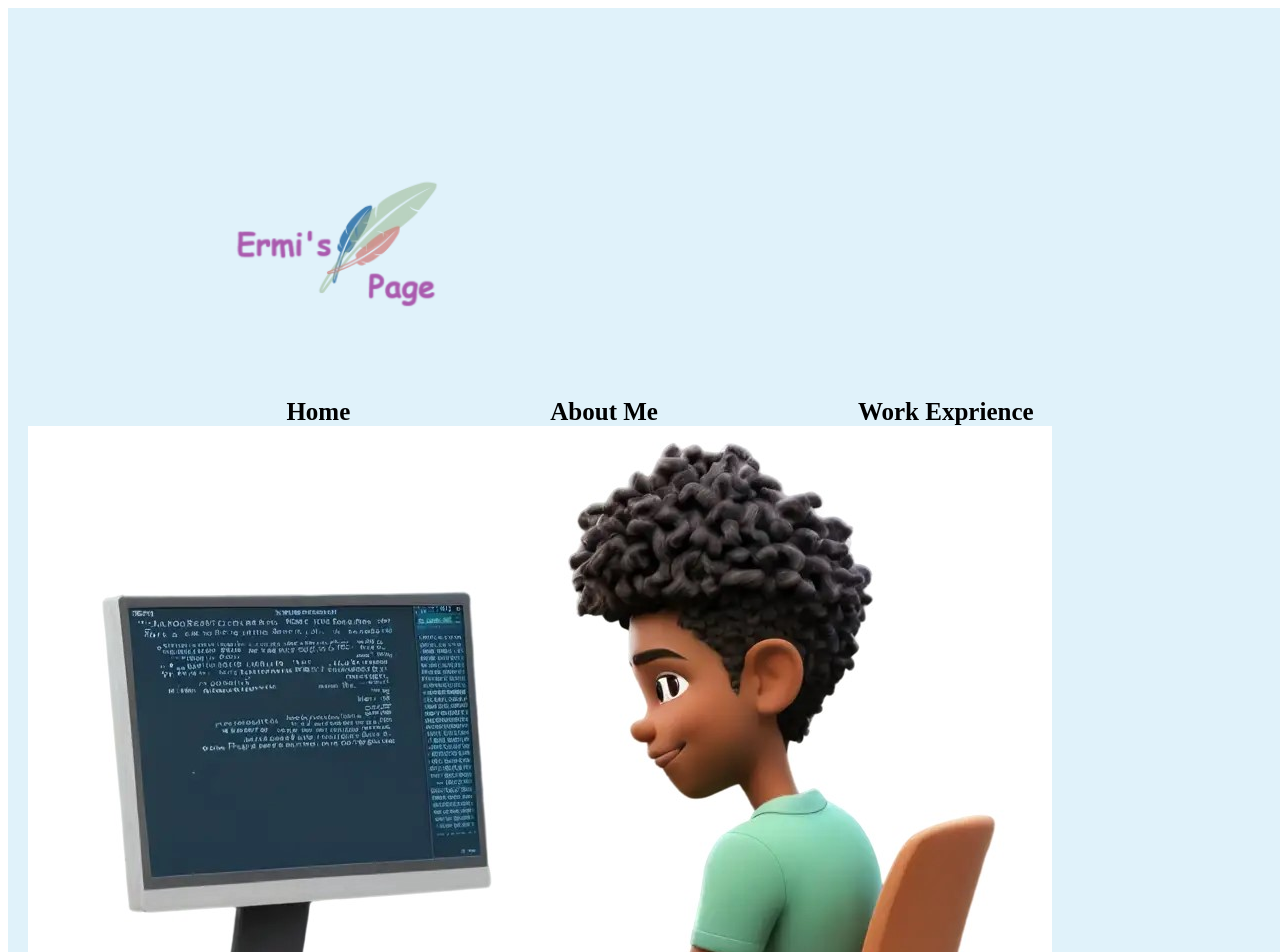
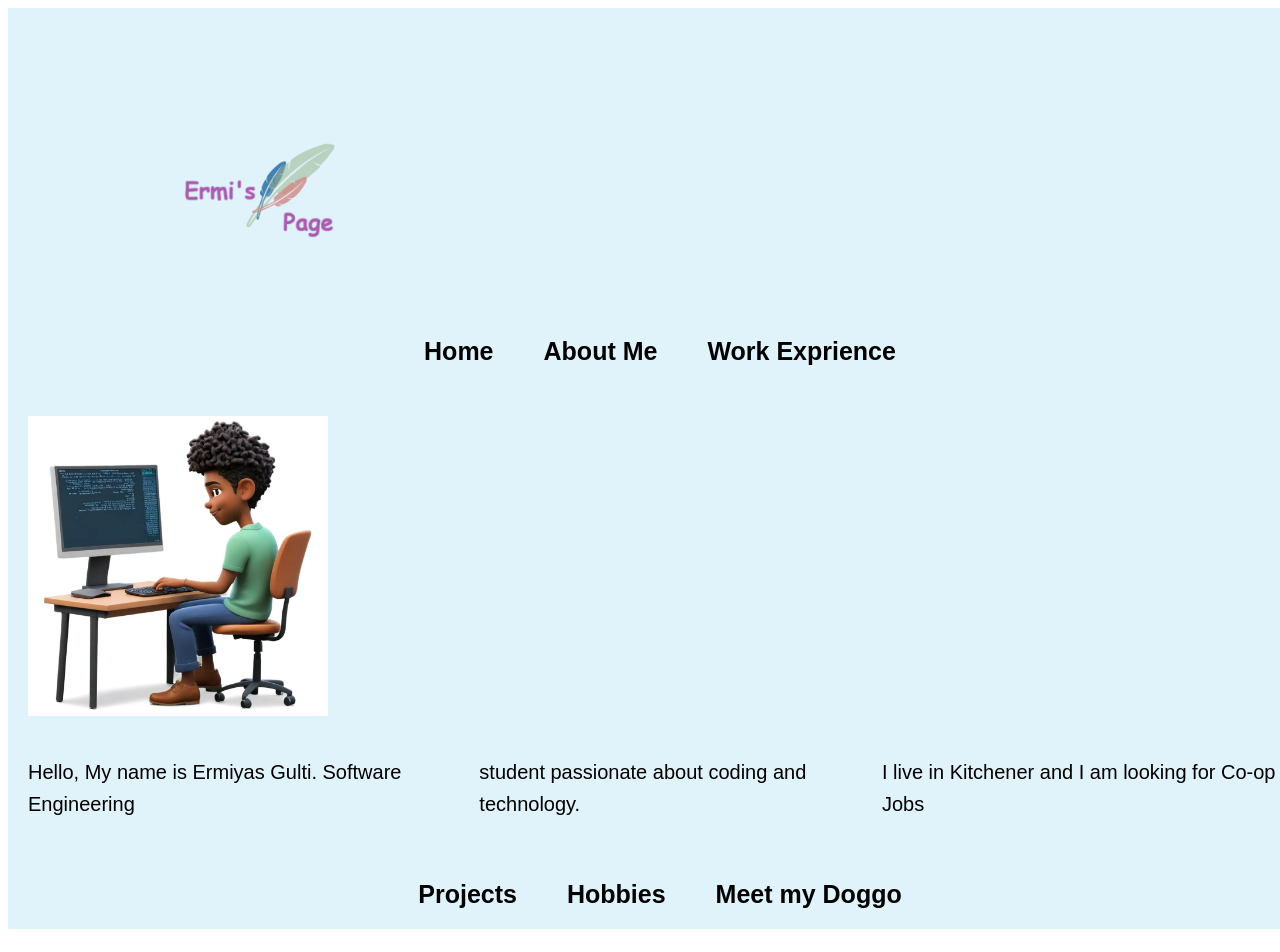
Before and after one commit to Ermiyas9/PersonalPortfolio, a React (Create React App) app in the folder reactapp/: page / in a window 1280 px wide. Shown: the top 952 px of the page. Built offline with nearby package versions, Linux system fonts and the light colour scheme.

Commit message:
Modified a few of css styles.

```diff
--- a/reactapp/src/App.css
+++ b/reactapp/src/App.css
@@ -1,58 +1,90 @@
+/* Container for the entire app */
 .app-container {
   width: 100%;
   padding: 20px;
   background-color: #e0f2fa;
 }
 
-.logo-nav-container {
-  flex: 0 0 auto;
-
+/* Logo and navigation container */
+.headerNavLink {
+  display: flex;
+  justify-content: center;
   align-items: center;
-  padding: 30px 10;
+  padding: 30px 10px;
+  gap: 200px;
 }
 
+/* Logo container */
 .logo {
   flex: 0;
-  margin-right: 0px;
 }
 
+/* Logo image size */
 .logo img {
-  width: 800px; /* logo size */
+  width: 600px;
 }
 
-.nav-links-container {
+/* Navigation links container */
+.headerNavLink {
   display: flex;
   justify-content: center;
-  gap: 200px;
+  font-family: 'Poppins', sans-serif;
+  gap: 50px;
   margin: 0;
 }
 
-
+/* Styling for navigation links */
 .nav-link {
   color: #000000;
-  font-weight: Bold;
+  font-weight: bold;
+  font-family: 'Poppins', sans-serif;
   font-size: 25px;
   text-decoration: none;
   transition: color 0.3s ease;
 }
 
+/* Hover effect for navigation links */
 .nav-link:hover {
   color: #007BFF;
 }
 
-.contentImage{
-  flex: 0;
-  margin-right: 0px;
-
-
+/* Container for content image */
+.contentImage {
+  display: flex;
+  justify-content: left;
+  margin: 20px auto;
 }
 
+.contentImage img {
+  width: 300px;
+  height: auto;
+}
 
+/* Center text content below the image */
+.midParagraphTxt {
+  display: flex;
+  justify-content: center;
+  font-family: 'Poppins', sans-serif;
+  font-size: 20px;
+  line-height: 1.6;
+  margin-top: 20px;
+}
+
+/* Footer links container */
+.footerNavLink {
+  display: flex;
+  justify-content: center;
+  gap: 50px;
+  margin-top: 40px;
+}
+
+/* Page content container */
 .page-content {
   padding: 40px;
+  font-family: 'Poppins', sans-serif;
   font-size: 20px;
   line-height: 1.6;
   text-align: center;
   margin: 0 auto;
-  max-width: 800px;
+  max-width: 600px;
 }
--- a/reactapp/src/components/MainPage.js
+++ b/reactapp/src/components/MainPage.js
@@ -1,7 +1,7 @@
 import React from 'react';
 import { Link } from 'react-router-dom';
 import logo from '../images/inkblog1.png';
-import logo1 from '../images/contentImage.jpg';
+import contentImage from '../images/contentImage.jpg';
 
 
 
@@ -11,7 +11,6 @@ import '../App.css';
 function App() {
   return (
     <div className="app-container">
-      <div className="logo-nav-container">
 
         {/* Logo Image */}
         <div className="logo">
@@ -19,36 +18,30 @@ function App() {
         </div>
 
         {/* Navigation Links */}
-        <div className="nav-links-container">
+        <div className="headerNavLink">
           <Link to="/Home" className="nav-link">Home</Link>
           <Link to="/AboutMe" className="nav-link">About Me</Link>
           <Link to="/Exprience" className="nav-link">Work Exprience</Link>
         </div>
-      </div>
 
       {/* Page Content */}
-
         <div className="contentImage">
-          <img src={logo1} alt="Logo1" />
-
-
-
-        <p>Hello, My name is Ermiyas Gulti.  Software Engineering</p>
-        <p>student passionate about coding and technology.</p>
-        <p>I live in Kitchener and I am looking for Co-op Jobs</p>
+          <img src={contentImage} alt="contentImage" />
         </div>
 
-
+        <div className="midParagraphTxt">
+          <p>Hello, My name is Ermiyas Gulti.  Software Engineering</p>
+          <br /> {/* Correct usage of <br /> */}
+          <p>student passionate about coding and technology.</p>
+          <p>I live in Kitchener and I am looking for Co-op Jobs</p>
+        </div>
 
           {/* footer Links */}
-          <div className="nav-links-container">
+          <div className="footerNavLink">
           <Link to="/Projects" className="nav-link">Projects</Link>
           <Link to="/Hobbies" className="nav-link">Hobbies</Link>
           <Link to="/Doggo" className="nav-link">Meet my Doggo</Link>
         </div>
-
-
-
 
     </div>
   );
--- a/reactapp/src/index.js
+++ b/reactapp/src/index.js
@@ -2,10 +2,7 @@ import React from 'react';
 import ReactDOM from 'react-dom/client';
 import App from './App';
 
-
 const root = ReactDOM.createRoot(document.getElementById('root'));
 root.render(
   <App />
-  ,
-  document.getElementById('root')
 );
```
